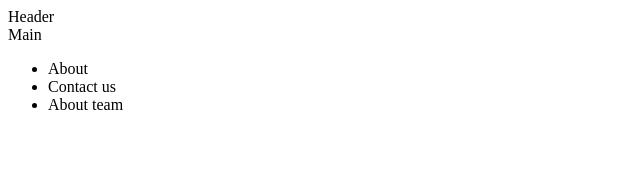
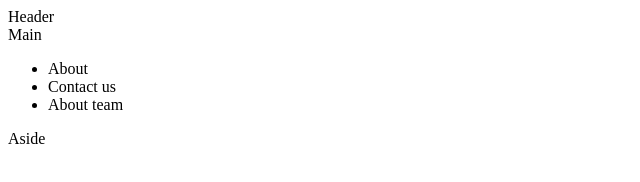
Before and after one commit to divifier/team-work, a plain HTML site: page index.html in a window 1280 px wide. Shown: the full height of the page, 0-640 px from the left. Drawn offline with Linux system fonts and the light colour scheme.

Commit message:
added sidebar

```diff
--- a/index.html
+++ b/index.html
@@ -15,5 +15,8 @@
             <li>About team</li>
         </ul>
     </footer>
+    <aside>
+        Aside
+    </aside>
 </body>
 </html>
```
